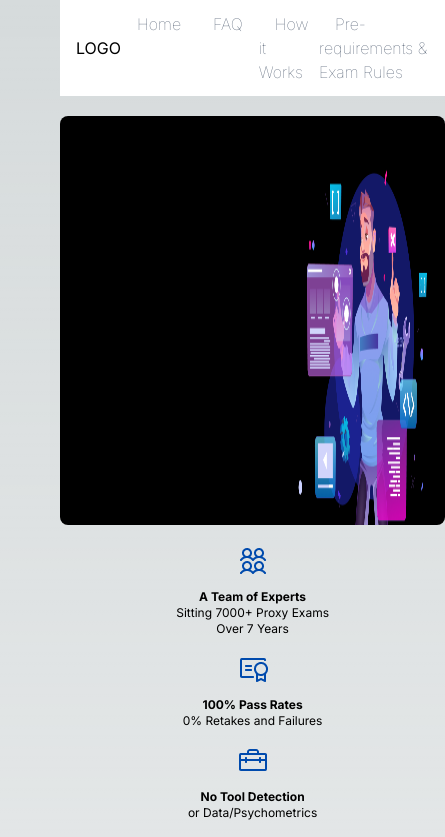
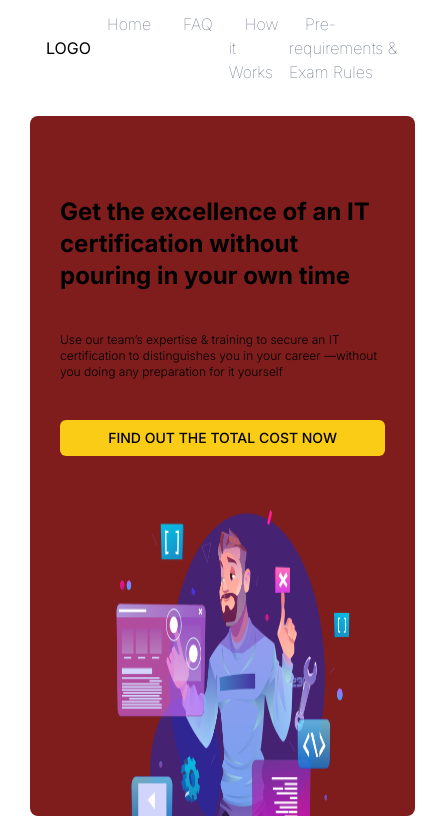
Before and after one commit to akshat-bhansali/project, a Next.js app: page / in a window 390 px wide. Shown: the top 837 px of the page, 445 px wide, since content can reach past the window. Built offline with nearby package versions, Linux system fonts and the light colour scheme.

Commit message:
added responsiveness to the work done till now

```diff
--- a/src/app/components/molecules/Banner1.js
+++ b/src/app/components/molecules/Banner1.js
@@ -11,8 +11,7 @@ const Banner1 = () => {
     //     height: "409px"
     //   }}
     // >
-    <div className="bg-black rounded-lg overflow-hidden h-[409px] pl-[50px]">
-      <div className="grid grid-cols-2">
+      <div className="grid grid-cols-1 lg:grid-cols-2 bg-red-900 rounded-lg overflow-hidden h-[700px] lg:h-[409px] px-[30px]  lg:pl-[50px] ">
         <div className="flex flex-col mt-[80px] gap-10">
           <span className="font-bold text-2xl">
             Get the excellence of an IT certification without pouring in your
@@ -29,7 +28,6 @@ const Banner1 = () => {
         </div>
           <img src="/Man-Image.png" alt="" className="h-[700px] w-[700px] mt-[-80px] "/>
       </div>
-    </div>
   );
 };
 
--- a/src/app/components/molecules/Functions1.js
+++ b/src/app/components/molecules/Functions1.js
@@ -3,7 +3,7 @@ import Function1 from '../atoms/Function1'
 
 const Functions = () => {
   return (
-    <div className='grid md:grid-cols-2 md:grid-rows-2 lg:grid-cols-4 gap-4'>
+    <div className='grid md:grid-cols-2 md:grid-rows-2 lg:grid-cols-4 lg:grid-rows-1 gap-4 '>
       <Function1 icon="/UsersFour.png" heading="A Team of Experts" subheading1="Sitting 7000+ Proxy Exams" subheading2="Over 7 Years"/>
       <Function1 icon="/Certificate.png" heading="100% Pass Rates" subheading1="0% Retakes and Failures" />
       <Function1 icon="/Toolbox.png" heading="No Tool Detection" subheading1="or Data/Psychometrics"/>
--- a/src/app/globals.css
+++ b/src/app/globals.css
@@ -18,10 +18,5 @@
 
 body {
   color: rgb(var(--foreground-rgb));
-  background: linear-gradient(
-      to bottom,
-      transparent,
-      rgb(var(--background-end-rgb))
-    )
-    rgb(var(--background-start-rgb));
+  background: rgb(rgb(254, 253, 253), rgb(249, 250, 249), rgb(249, 249, 250));
 }
--- a/src/app/pages/first.js
+++ b/src/app/pages/first.js
@@ -10,14 +10,14 @@ import Functions2 from '../components/molecules/Functions2'
 
 const first = () => {
   return (
-    <div className='items-center grid gap-y-5 px-[60px] pb-5'>
+    <span className='items-center grid gap-y-5 px-[30px] lg:px-[60px] pb-5'>
     <Navbar/>
     <Banner1/>
     <Functions1/>
     <Dropdowns/>
     <Banner2/>
     <Functions2/>
-    </div>
+    </span>
   )
 }
 
```
